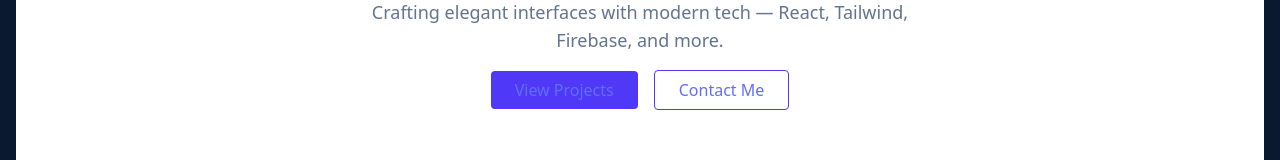
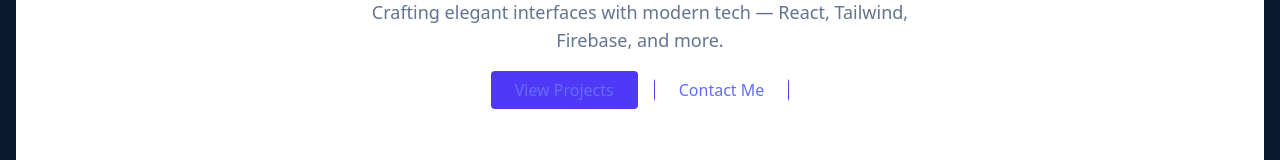
Before and after one commit to MrKennYBrighT/MY-PORTFOLIO, a React (Vite) app: page / in a window 1280 px wide. Shown: the part 436-596 px from the top of the page. Built offline with nearby package versions, Linux system fonts and the light colour scheme.

Commit message:
ENHANCE buttons

```diff
--- a/src/components/Hero.jsx
+++ b/src/components/Hero.jsx
@@ -1,7 +1,27 @@
 import { motion } from 'framer-motion';
 import { Link } from 'react-router-dom';
+import { useRef } from 'react';
 
 function Hero() {
+  const rippleContainerRef = useRef(null);
+
+  const createRipple = (e) => {
+    const container = rippleContainerRef.current;
+    const circle = document.createElement('span');
+    const diameter = Math.max(container.clientWidth, container.clientHeight);
+    const radius = diameter / 2;
+
+    circle.style.width = circle.style.height = `${diameter}px`;
+    circle.style.left = `${e.clientX - container.getBoundingClientRect().left - radius}px`;
+    circle.style.top = `${e.clientY - container.getBoundingClientRect().top - radius}px`;
+    circle.classList.add('ripple');
+
+    const ripple = container.getElementsByClassName('ripple')[0];
+    if (ripple) ripple.remove();
+
+    container.appendChild(circle);
+  };
+
   return (
     <section className="flex flex-col items-center justify-center text-center py-20 px-4 bg-white dark:bg-slate-900 transition-colors duration-300">
 
@@ -56,13 +76,21 @@
             View Projects
           </Link>
         </motion.div>
+
+        {/* Contact Me with Ripple */}
         <motion.div whileHover={{ scale: 1.05 }}>
-          <Link
-            to="/contact"
-            className="border border-indigo-600 text-indigo-600 px-6 py-2 rounded hover:bg-indigo-50 transition"
+          <div
+            ref={rippleContainerRef}
+            onClick={createRipple}
+            className="relative overflow-hidden rounded"
           >
-            Contact Me
-          </Link>
+            <Link
+              to="/contact"
+              className="border border-indigo-600 text-indigo-600 px-6 py-2 rounded hover:bg-indigo-50 transition relative z-10"
+            >
+              Contact Me
+            </Link>
+          </div>
         </motion.div>
       </motion.div>
     </section>
--- a/src/index.css
+++ b/src/index.css
@@ -80,3 +80,36 @@
     color: #213547;
   }
 }
+@layer utilities {
+  @keyframes textGlow {
+    0% {
+      text-shadow: 0 0 6px #6366f1, 0 0 12px #6366f1;
+    }
+    50% {
+      text-shadow: 0 0 12px #818cf8, 0 0 24px #818cf8;
+    }
+    100% {
+      text-shadow: 0 0 6px #6366f1, 0 0 12px #6366f1;
+    }
+  }
+
+  .animate-text-glow {
+    animation: textGlow 2s ease-in-out infinite;
+  }
+
+  @keyframes borderGlow {
+    0% {
+      box-shadow: 0 0 4px #6366f1;
+    }
+    50% {
+      box-shadow: 0 0 12px #818cf8;
+    }
+    100% {
+      box-shadow: 0 0 4px #6366f1;
+    }
+  }
+
+  .animate-border-glow {
+    animation: borderGlow 2s ease-in-out infinite;
+  }
+}
```
Also changed, not shown: 1 other file (tests, documents, lock files or other folders).
